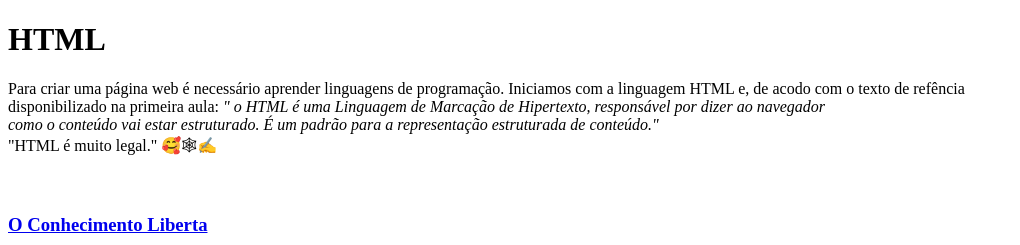
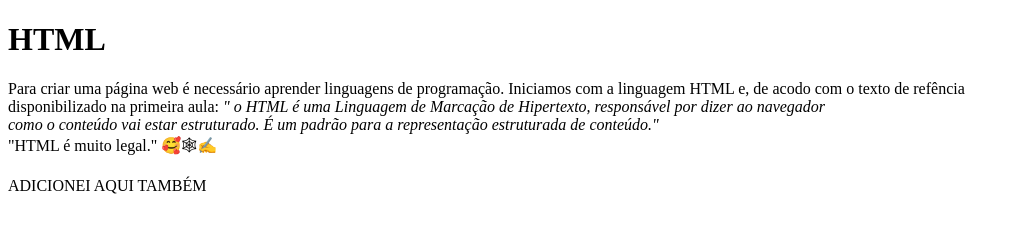
Before and after one commit to CarlaSanc/atividades-01, a plain HTML site: page index.html in a window 1280 px wide. Shown: the top 245 px of the page, without its empty margins (0-1020 px from the left). Drawn offline with Linux system fonts and the light colour scheme; files whose address does not match are found by name.

Commit message:
Update index.html

```diff
--- a/index.html
+++ b/index.html
@@ -15,6 +15,7 @@
         como o conteúdo vai estar estruturado. É um padrão para a representação  estruturada
         de conteúdo."</em> <br>"HTML é muito legal." 🥰🕸✍
     </p>
+    <P>  ADICIONEI AQUI TAMBÉM  </p>
     <br>
     <a href="file:///C:/Users/Carla/Desktop/Carla%20Sanches/segundo.html">
         <h3>O Conhecimento Liberta</h3> <br>
```
